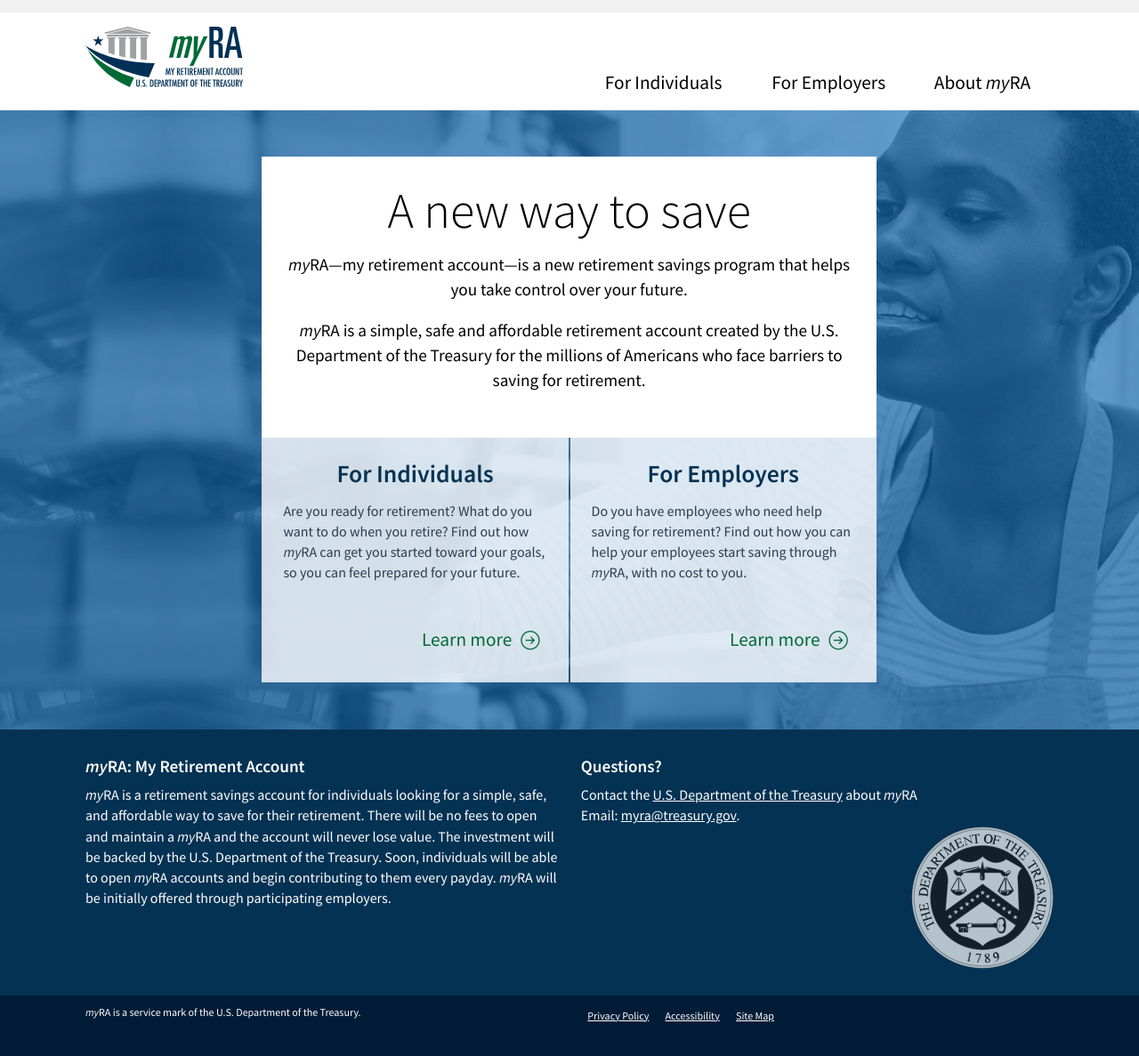
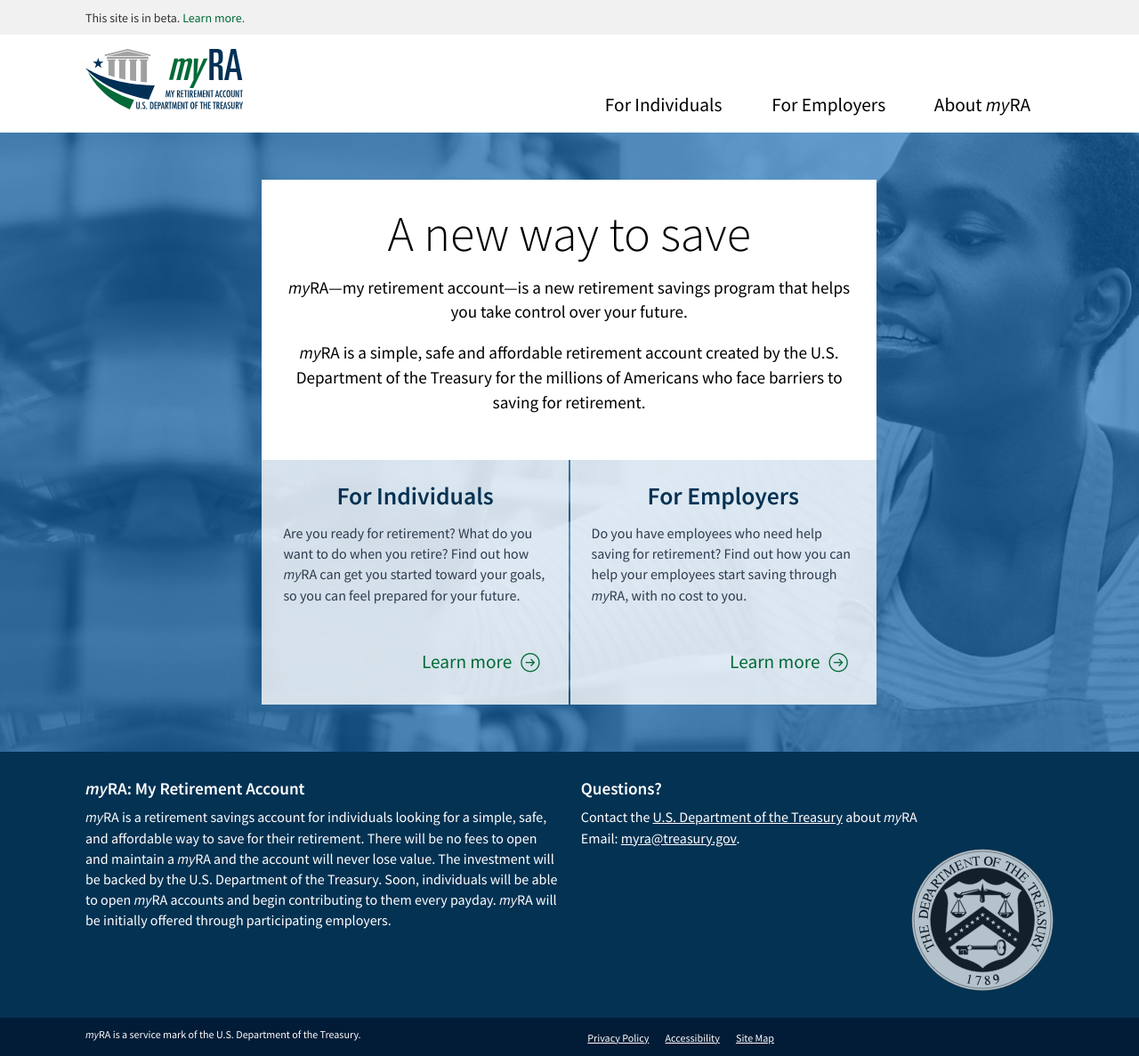
Before and after one commit to 18F/myra, a Jekyll site: the page built from index.html, in a window 1280 px wide. Shown: the whole page at 89% size. Built offline with Jekyll 4.4.1, drawn with Linux system fonts in a browser that asks for light colours; before the commit the page ends 1162 px from its top, so only the background shows below that.

Commit message:
Toggle beta message

```diff
--- a/_includes/header.html
+++ b/_includes/header.html
@@ -13,11 +13,11 @@
     <a class="skip-nav" tabindex="1" href="#main">Skip to main content</a>
     <div class="status">
       <div class="container">
-        <span class="beta">This site is in beta. <a class="toggle" data-toggle="beta-message">Learn more.</a></span>
-        <span id="beta-message" class="toggle-item">This site is in beta, which means we are constantly improving the site. We welcome your feedback. Please email your comments to <a href="mailto:myra@treasury.gov">myra@treasury.gov</a>.</span>
+        <span class="beta">This site is in beta. <button aria-role="button" class="toggle" data-toggle="beta-message">Learn more.</button></span>
+        <span id="beta-message" aria-expanded="false" class="toggle-item">This site is in beta, which means we are constantly improving the site. We welcome your feedback. Please email your comments to <a href="mailto:myra@treasury.gov">myra@treasury.gov</a>. <button class="toggle close" aria-role="button" aria-controls="beta-message" data-toggle="beta-message">Close <i class="icon-close"></i></button></span>
       </div>
     </div>
-    <div class="container">
+    <div class="header-container container">
 
       <a class="logo" href="{{ site.baseurl }}/" title="Home"><h1 class="site-title" itemprop="name">myRA: My Retirement Account</h1></a>
 
--- a/static/_sass/_custom.scss
+++ b/static/_sass/_custom.scss
@@ -46,43 +46,38 @@
   background: #f1f1f1;
   color: #333;
   border-top: none;
-  text-align: center;
-  padding: .5em;
-  font-size: 14px;
-  font-size: .875rem;
-}
-
-.beta {
-  float: right;
-  display: none;
-}
-
-.toggle-item {
-  // display: none;
+  text-align: left;
+  padding: .5em 0;
+
+  span {
+    font-size: 14px;
+    font-size: .875rem;
+  }
 }
 
 .site-header {
   background: #fff;
   text-align: center;
 
-  .container {
-    position: relative;
-
-    @include media($tiny-down) {
-      padding: 0;
-    }
-  }
-
   .logo {
-    display: block;
+    display: inline-block;
+    margin: 0 auto;
     padding: 1em 0;
+    width: 200px;
     height: 100px;
 
     @include media($medium-up) {
       @include span-columns(3);
     }
   }
-
+}
+
+.header-container {
+  position: relative;
+
+  @include media($tiny-down) {
+    padding: 0;
+  }
 }
 
 .site-title {
--- a/static/_sass/base/_buttons.scss
+++ b/static/_sass/base/_buttons.scss
@@ -36,3 +36,25 @@
     }
   }
 }
+
+.toggle {
+  cursor: pointer;
+  @include appearance(none);
+  background: none;
+  border: none;
+  display: inline-block;
+  color: $base-accent-color;
+  user-select: none;
+  white-space: nowrap;
+  padding: 0;
+
+  &:hover,
+  &:active {
+    outline: none;
+    color: $hover-link-color;
+  }
+  &.close {
+    text-align: left;
+    display: block;
+  }
+}
--- a/static/_sass/base/_states.scss
+++ b/static/_sass/base/_states.scss
@@ -50,16 +50,6 @@
 
 // Toggle visibility
 
-.toggle {
-  cursor: pointer;
-
-  &.close {
-    text-align: left;;
-    width: 100%;
-    display: inline-block;
-  }
-}
-
 .toggle-item {
   @include transition(opacity, .2s);
   opacity: 0;
--- a/static/js/init.js
+++ b/static/js/init.js
@@ -21,11 +21,11 @@
     var target = $(this).data('toggle');
     target = $('#' + target);
     if ( target.hasClass('open') ) {
-      $('.beta').show();
-      target.removeClass('open');
+      $('.beta').show().attr('aria-hidden','false');
+      target.removeClass('open').attr('aria-expanded','false');
     } else {
-      $('.beta').hide();
-      target.addClass('open');
+      $('.beta').hide().attr('aria-hidden','true');
+      target.addClass('open').attr('aria-expanded','true');
     }
   });
 
```
